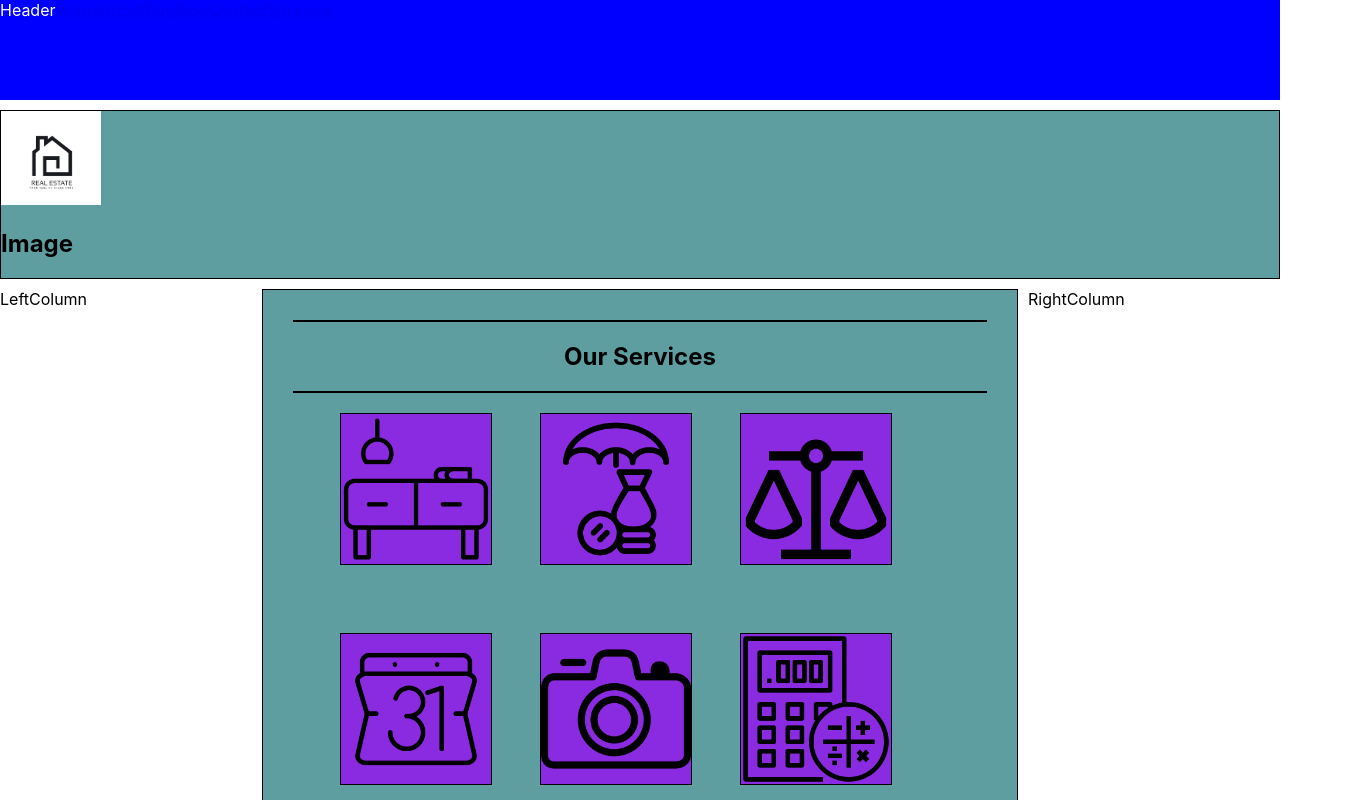
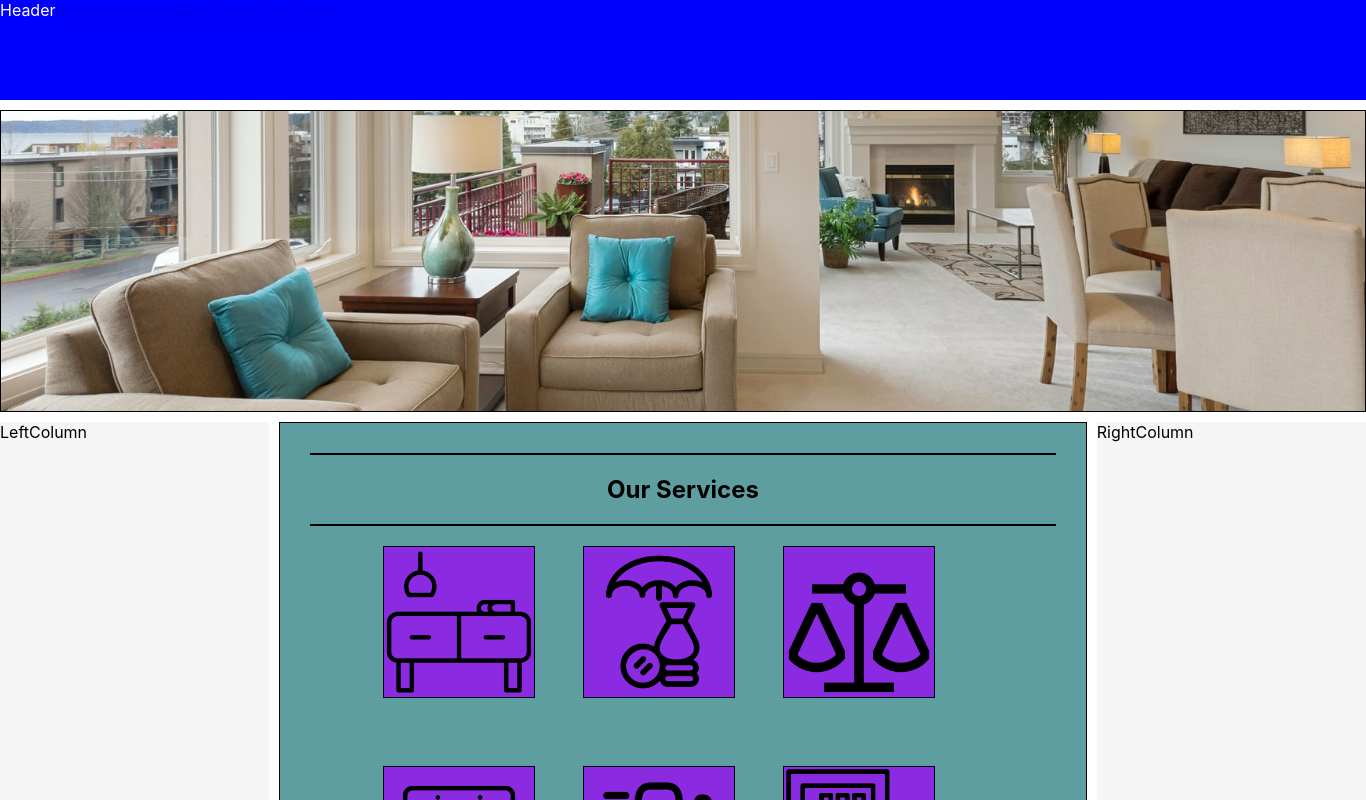
Before and after one commit to Oggilit0/Real-estate, a React (Create React App) app: page /services in a window 1280 px wide. Shown: the top 800 px of the page, 1366 px wide, since content can reach past the window. Built offline with nearby package versions, Linux system fonts and the light colour scheme.

Commit message:
Added complementary css for basic design

```diff
--- a/src/components/TopImage.js
+++ b/src/components/TopImage.js
@@ -4,8 +4,7 @@ import "../stylesheets/TopImage.css"
 const TopImage = () => {
   return (
     <div className="topImage" id="tempDesign">
-      <img src={Logo} width="100px" />
-      <h2>Image</h2>
+      <div id="banner"></div>
     </div>
   );
 };
--- a/src/index.css
+++ b/src/index.css
@@ -6,7 +6,7 @@ body {
   -webkit-font-smoothing: antialiased;
   -moz-osx-font-smoothing: grayscale;
   max-width: 1920px;
-  min-width: 980px;
+  min-width: 1366px;
   margin: 0 auto;
 }
 
@@ -58,10 +58,12 @@ a:visited {
 }
 
 .left-column {
+  background-color:whitesmoke;
   grid-area: left-column;
 }
 
 .right-column {
+  background-color:whitesmoke;
   grid-area: right-column;
 }
 
@@ -73,4 +75,13 @@ a:visited {
 
 .topImage {
   grid-area: topImage;
+  height: 300px;
 }
+
+#banner{
+  width: 100%;
+  height: 300px;
+  background-image: url('./components/Pictures/TempHeader.jpg');
+  background-size: cover;
+  background-position: 50% 60%;
+}
```
